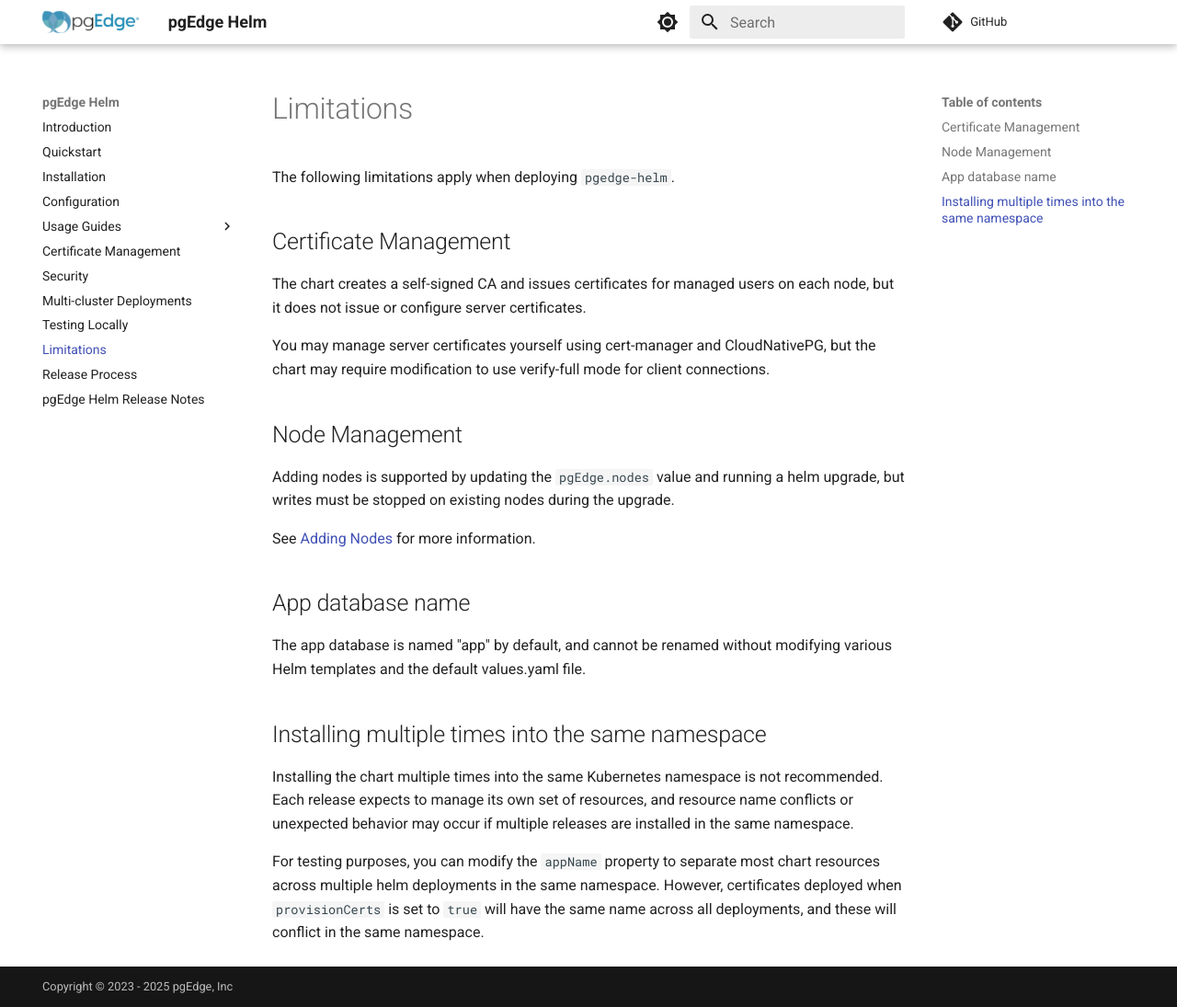
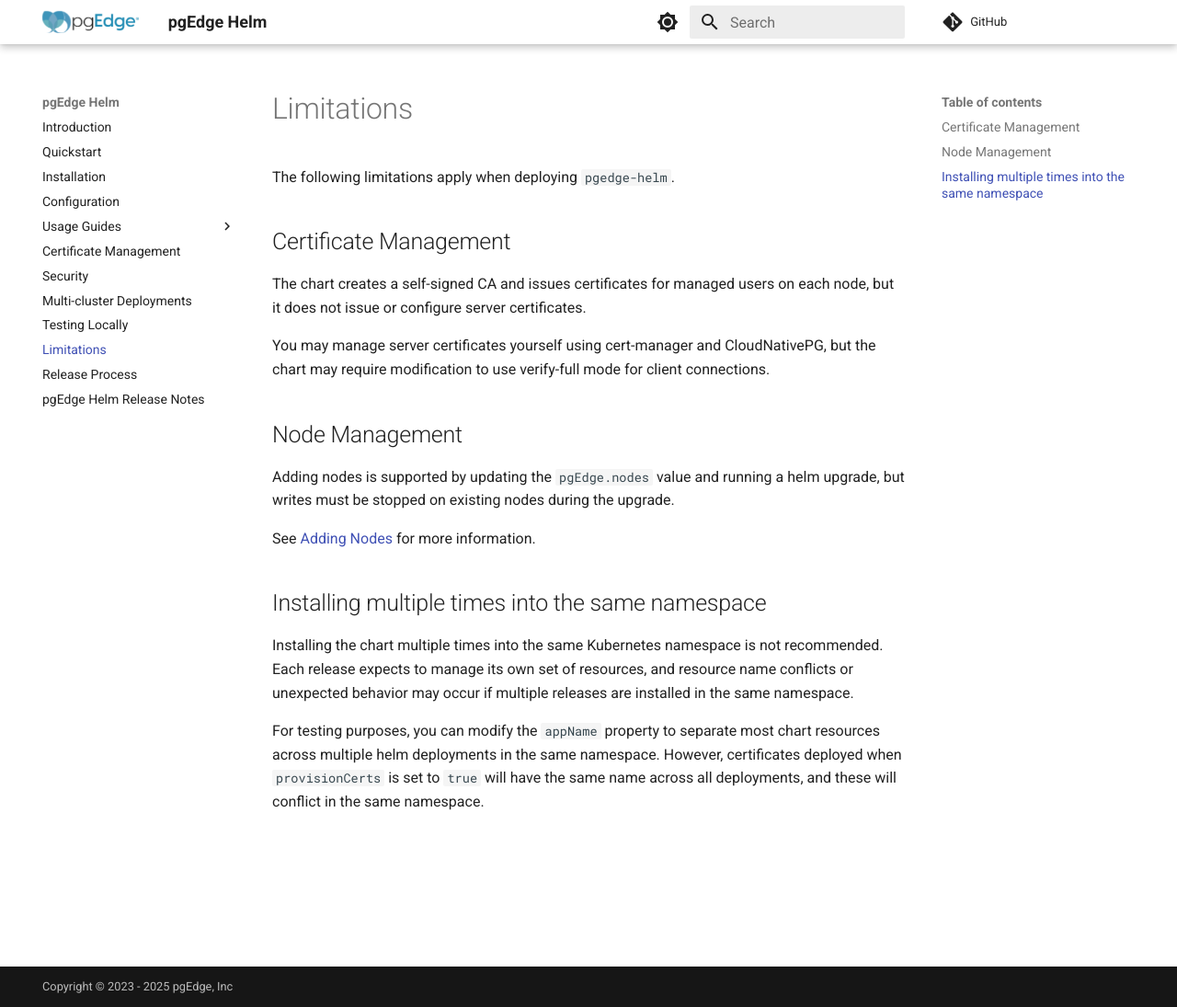
Before and after one commit to pgEdge/pgedge-helm, an MkDocs documentation site: the page built from docs/limitations.md, in a window 1280 px wide and 1095 px high. Shown: the whole window at 92% size. Built offline with MkDocs 1.6.1 and Material for MkDocs 9.7.7, drawn with Linux system fonts in a browser that asks for light colours; comment, search, counter and statistics services are not loaded.

Commit message:
fix: make database name configurable via values
- Use dig for nil-safe traversal of bootstrap.initdb.database in
  init-spock-job template instead of hardcoding DB_NAME=app
- Generate pg_hba entries from database name and owner in cluster
  template so they stay in sync automatically
- Generate pg_ident entries from owner in cluster template
- Append user-supplied pg_hba/pg_ident entries after generated rules
  so custom entries are preserved
- Remove hardcoded pg_hba and pg_ident from values.yaml defaults
- Remove app database name limitation from docs
- Add 14 template assertion tests for database name configuration

Co-Authored-By: Claude Opus 4.6 <noreply@anthropic.com>

```diff
--- a/docs/limitations.md
+++ b/docs/limitations.md
@@ -14,10 +14,6 @@ Adding nodes is supported by updating the `pgEdge.nodes` value and running a hel
 
 See [Adding Nodes](usage/adding_nodes.md) for more information.
 
-## App database name
-
-The app database is named "app" by default, and cannot be renamed without modifying various Helm templates and the default values.yaml file.
-
 ## Installing multiple times into the same namespace
 
 Installing the chart multiple times into the same Kubernetes namespace is not recommended. Each release expects to manage its own set of resources, and resource name conflicts or unexpected behavior may occur if multiple releases are installed in the same namespace.
```
Also changed, not shown: values.yaml (+3 -8 lines), 4 other files.
